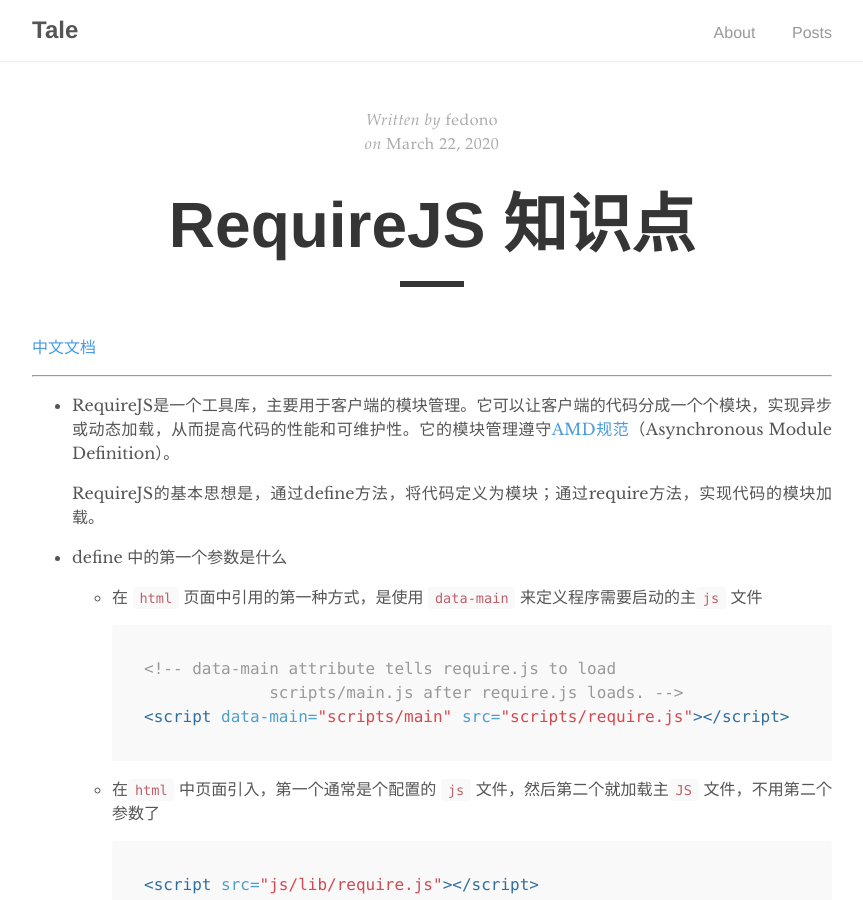
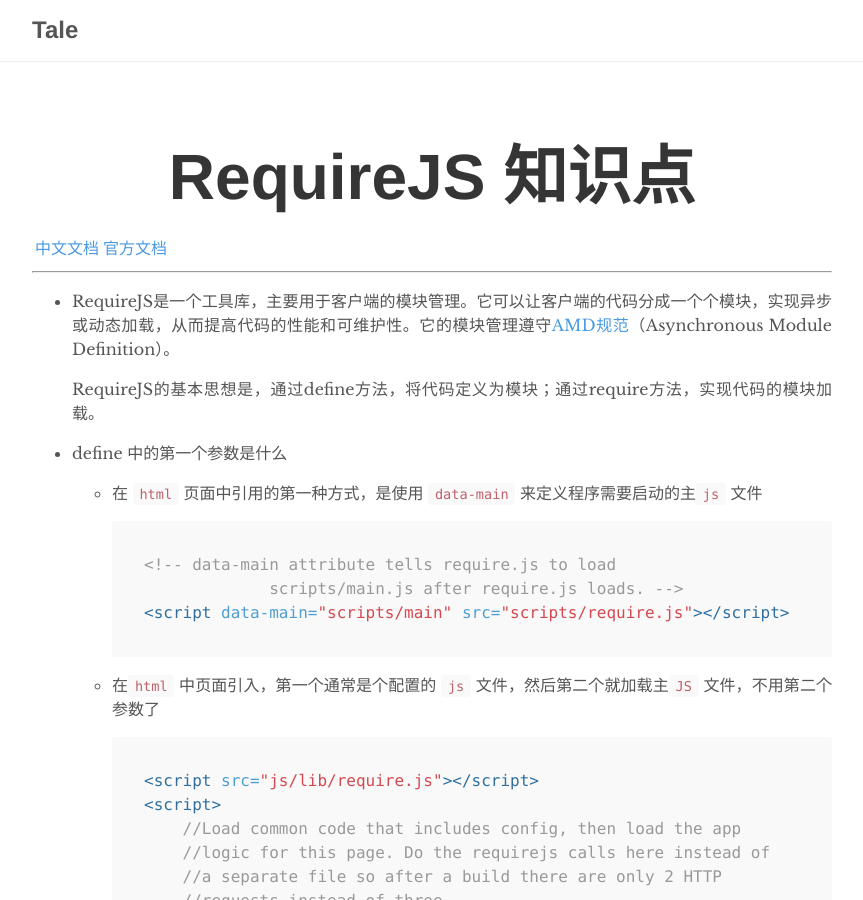
Before and after one commit to fedono/fedono.github.io, a Jekyll site: the page built from _posts/2020-03-22-requirejs.md, in a window 1280 px wide and 900 px high. Shown: the whole window, without its empty margins (208-1071 px from the left). Built offline with Jekyll 4.4.1, drawn with Linux system fonts in a browser that asks for light colours; some of the changed text lies outside the part shown.

```diff
--- a/_config.yml
+++ b/_config.yml
@@ -1,16 +1,16 @@
 # Site settings
 title:          Tale
 description:    "Minimal Jekyll theme for storytellers"
-url:            "https://chesterhow.github.io"
+url:            "https://fedono.github.io"
 
 # Google Analytics
 google_analytics: UA—XXXXXXXX-X
 
 # Author
 author:
-  name:         Chester How
-  url:          https://chester.how
-  email:        chesterhow@gmail.com
+  name:         Fedono
+  url:          https://github.com/fedono
+  email:        fedono@163.com
 
 # Build settings
 markdown:       kramdown
--- a/_includes/navigation.html
+++ b/_includes/navigation.html
@@ -3,9 +3,9 @@
     <a href="{{ site.baseurl }}/">
       <h2 class="nav-title">{{ site.title }}</h2>
     </a>
-    <ul>
+    <!--<ul>
       <li><a href="{{ '/about' | prepend: site.baseurl }}">About</a></li>
       <li><a href="{{ site.baseurl }}/">Posts</a></li>
-    </ul>
+    </ul>-->
   </div>
 </nav>
--- a/_layouts/post.html
+++ b/_layouts/post.html
@@ -3,29 +3,12 @@ layout: default
 ---
 
 <div class="post">
-  <div class="post-info">
-    <span>Written by</span>
-    {% if page.author %}
-        {{ page.author }}
-    {% else %}
-        {{ site.author.name }}
-    {% endif %}
-
-    {% if page.date %}
-      <br>
-      <span>on&nbsp;</span><time datetime="{{ page.date }}">{{ page.date | date: "%B %d, %Y" }}</time>
-    {% endif %}
-  </div>
 
   <h1 class="post-title">{{ page.title }}</h1>
-  <div class="post-line"></div>
 
   {{ content }}
+
 </div>
-
-{% if page.comments %}
-  {% include disqus_comments.html %}
-{% endif %}
 
 <div class="pagination">
   {% if page.next.url %}
--- a/_posts/2020-03-22-requirejs.md
+++ b/_posts/2020-03-22-requirejs.md
@@ -4,7 +4,7 @@ title:  "RequireJS 知识点"
 author: "fedono"
 ---
 
-[中文文档](https://wenku.baidu.com/view/836bd9c8112de2bd960590c69ec3d5bbfd0adad2.html)
+[中文文档](https://wenku.baidu.com/view/836bd9c8112de2bd960590c69ec3d5bbfd0adad2.html) | [官方文档](https://requirejs.org/)
 
 ---
 
```
